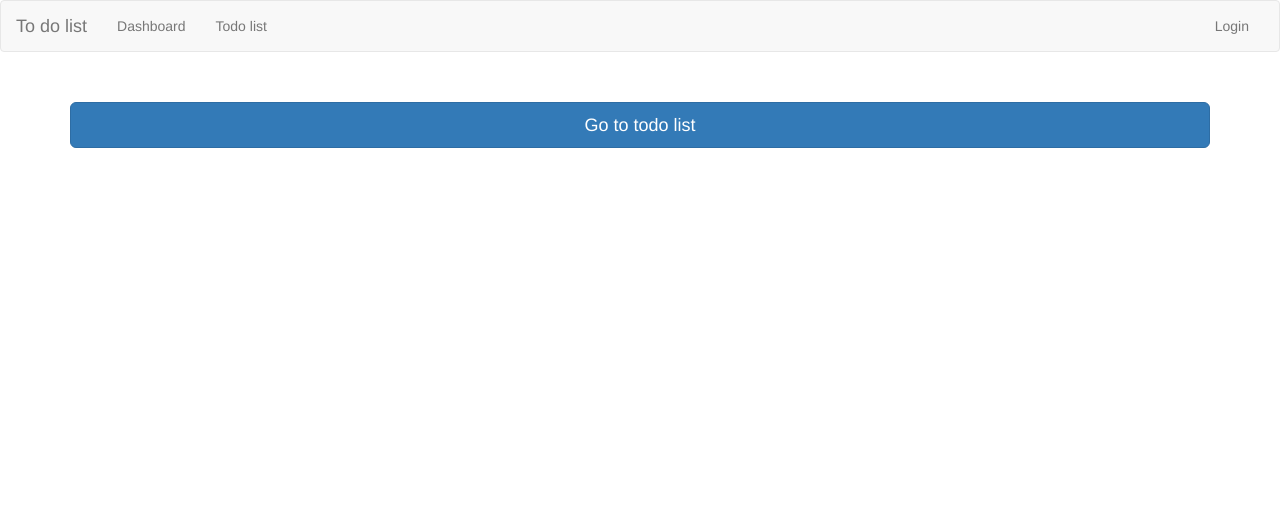
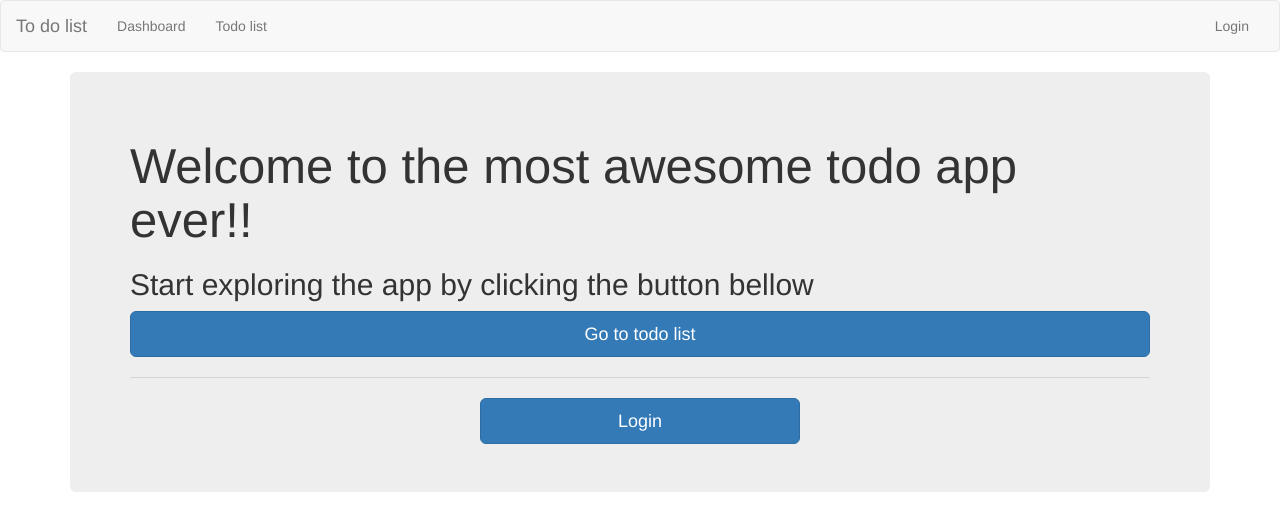
Before and after one commit to solcanmihai/todo, an Angular app: page /dashboard in a window 1280 px wide. Shown: the top 530 px of the page. Built offline with nearby package versions, Linux system fonts and the light colour scheme.

Commit message:
almost finished

```diff
--- a/package.json
+++ b/package.json
@@ -23,6 +23,7 @@
     "@angular/router": "^4.0.0",
     "core-js": "^2.4.1",
     "rxjs": "^5.1.0",
+    "ts-md5": "^1.2.0",
     "zone.js": "^0.8.4"
   },
   "devDependencies": {
--- a/src/app/app.routes.ts
+++ b/src/app/app.routes.ts
@@ -10,9 +10,11 @@ import { AddItemComponent } from './todo-list/add-item/add-item.component';
 import { NotificationComponent } from './notification/notification.component';
 import { LoginFormComponent } from './login-form/login-form.component';
 import { PageNotFoundComponent } from './page-not-found/page-not-found.component';
+import { AuthGuard } from './auth.guard';
 
 export const appRoutes: Routes =
 [
+
     {
         path: 'dashboard',
         component: DashboardComponent
@@ -20,6 +22,7 @@ export const appRoutes: Routes =
     {
         path: 'todo',
         component: TodoListComponent
+        ,canActivate: [AuthGuard]
     },
     {
         path: 'login',
--- /dev/null
+++ b/src/app/auth.guard.ts
@@ -0,0 +1,31 @@
+import { Injectable, EventEmitter, Output } from '@angular/core';
+import { CanActivate, ActivatedRouteSnapshot, RouterStateSnapshot, Router } from '@angular/router';
+import { Observable } from 'rxjs/Observable';
+
+import { AuthService } from './auth.service';
+import { NotificationsService } from './notifications.service';
+
+@Injectable()
+export class AuthGuard implements CanActivate {
+  constructor(
+    private authService: AuthService,
+    private notificationsService: NotificationsService,
+    private router: Router
+  ) {}
+
+  canActivate(){
+    let isAuthenticated = this.authService.isLoggedIn();
+
+    if(isAuthenticated == false)
+    {
+      this.notificationsService.addMessage('You must be logged in to access that page');
+      console.log('guard reached');
+
+      // not the best thing to do.. The only way I found to refresh dashboard
+      // this.router.navigateByUrl('/login');
+      // setTimeout(() => this.router.navigateByUrl('/dashboard'), 1);
+    }
+
+    return isAuthenticated;
+  }
+}
--- /dev/null
+++ b/src/app/auth.service.ts
@@ -0,0 +1,23 @@
+import { Injectable } from '@angular/core';
+
+@Injectable()
+export class AuthService {
+  private isLoggedInProperty: boolean;
+
+  constructor() {
+    this.isLoggedInProperty = false;
+  }
+
+  isLoggedIn(): boolean{
+    return this.isLoggedInProperty;
+  }
+
+  login(user: string, passwordHash: string): void{
+    this.isLoggedInProperty = true;
+  }
+
+  logout(): void{
+    this.isLoggedInProperty = false;
+  }
+
+}
--- a/src/app/dashboard/dashboard.component.css
+++ b/src/app/dashboard/dashboard.component.css
@@ -1,4 +1,3 @@
-div a{
-    margin: 30px auto;
-    display: block;
+h1{
+    font-size: 3.5em;
 }
--- a/src/app/dashboard/dashboard.component.html
+++ b/src/app/dashboard/dashboard.component.html
@@ -1,4 +1,25 @@
 <div class="container">
-  <app-notification [delay]="customDelayTime">Welcome to the todo list. This is a notification that will disappear after {{customDelayTime / 1000}} seconds </app-notification>
-  <a routerLink="/todo" class="btn btn-primary btn-lg">Go to todo list</a>
+  <div *ngFor="let notification of notifications">
+    <app-notification [delay]="5000"> {{notification}} </app-notification>
+  </div>
+  <div class="jumbotron">
+    <h1>Welcome to the most awesome todo app ever!!</h1>
+    <h2>Start exploring the app by clicking the button bellow</h2>
+    <div class="row">
+      <div class="col-md-12">
+        <a routerLink="/todo" class="btn btn-primary btn-lg btn-block">Go to todo list</a>
+      </div>
+    </div>
+    <hr>
+    <div class="row">
+      <div class="col-md-4 col-md-offset-4" *ngIf="authService.isLoggedIn() == false">
+        <a class="btn btn-primary btn-lg btn-block" routerLink="/login">Login</a>
+      </div>
+      <div class="col-md-4 col-md-offset-4" *ngIf="authService.isLoggedIn() == true">
+        <a class="btn btn-primary btn-lg btn-block" (click)="logoutDashboard()">Logout</a>
+      </div>
+    </div>
+  </div>
+
+
 </div>
--- a/src/app/dashboard/dashboard.component.ts
+++ b/src/app/dashboard/dashboard.component.ts
@@ -1,12 +1,46 @@
-import { Component } from '@angular/core';
+import { Component, OnInit } from '@angular/core';
+import { RouterModule, Router } from '@angular/router';
+
+import { AuthService } from '../auth.service';
+import { NotificationsService } from '../notifications.service';
 
 @Component({
   selector: 'app-dashboard',
   templateUrl: './dashboard.component.html',
   styleUrls: ['./dashboard.component.css']
 })
-export class DashboardComponent {
+export class DashboardComponent implements OnInit {
+  customDelayTime: number = 5000;
+  notifications: string[];
 
-  customDelayTime: number = 5000;
+  constructor(
+    private authService: AuthService,
+    private router: Router,
+    private notificationService: NotificationsService
+  ) { }
 
+  ngOnInit(){
+    this.notifications = this.notificationService.retriveMessages();
+    setTimeout(()=>{
+      this.notifications = [];
+    }, 5000);
+
+    this.notificationService.newMessageAdded.subscribe(
+      data => {
+        if(this.router.url == '/dashboard'){
+          this.notifications = this.notificationService.retriveMessages();
+          // setTimeout(() => {
+          //   //this.notifications = [];
+          //   this.notifications.push('inca una');
+          //   this.notifications = [];
+          // }, 5000);
+        }
+      }
+    );
+  }
+
+  logoutDashboard(): void{
+    this.authService.logout();
+    this.router.navigateByUrl("/");
+  }
 }
--- a/src/app/login-form/login-form.component.html
+++ b/src/app/login-form/login-form.component.html
@@ -3,13 +3,13 @@
     <form>
       <div class="form-group">
         <label for="exampleInputEmail1">Email address</label>
-        <input type="email" class="form-control" id="exampleInputEmail1" placeholder="Email">
+        <input type="email" class="form-control" id="exampleInputEmail1" placeholder="Email" #email>
       </div>
       <div class="form-group">
         <label for="exampleInputPassword1">Password</label>
-        <input type="password" class="form-control" id="exampleInputPassword1" placeholder="Password">
+        <input type="password" class="form-control" id="exampleInputPassword1" placeholder="Password" #password>
       </div>
-      <button class="btn btn-default">Submit</button>
+      <button class="btn btn-default" (click)="handleLogin(email.value, password.value)">Submit</button>
     </form>
   </div>
 </div>
--- a/src/app/login-form/login-form.component.ts
+++ b/src/app/login-form/login-form.component.ts
@@ -1,15 +1,25 @@
-import { Component, OnInit } from '@angular/core';
+import { Component } from '@angular/core';
+import { Md5 } from 'ts-md5/dist/md5';
+import { Router } from '@angular/router';
+
+import { AuthService } from '../auth.service';
 
 @Component({
   selector: 'app-login-form',
   templateUrl: './login-form.component.html',
   styleUrls: ['./login-form.component.css']
 })
-export class LoginFormComponent implements OnInit {
+export class LoginFormComponent {
 
-  constructor() { }
+  constructor(
+    private authService: AuthService,
+    private router: Router
+  ) {}
 
-  ngOnInit() {
+  hashedStr: string;
+
+  handleLogin(username: string, password: string): void{
+    this.authService.login(username, password);
+    this.router.navigateByUrl('/');
   }
-
 }
--- a/src/app/notification/notification.component.html
+++ b/src/app/notification/notification.component.html
@@ -1,3 +1,3 @@
-<div *ngIf='afisat' class="alert alert-success">
+<div *ngIf='afisat' class="alert alert-danger">
     <ng-content></ng-content>
 </div>
--- /dev/null
+++ b/src/app/notifications.service.ts
@@ -0,0 +1,26 @@
+import { Injectable, Output, EventEmitter } from '@angular/core';
+import { Router } from '@angular/router';
+
+@Injectable()
+export class NotificationsService {
+  private messages: string[];
+
+  @Output() newMessageAdded = new EventEmitter();
+
+  constructor(private router: Router) {
+    this.messages = [];
+  }
+
+  addMessage(message: string): void{
+    this.messages.push(message);
+    this.newMessageAdded.emit();
+    this.router.navigateByUrl('/');
+  }
+
+  retriveMessages(): string[]{
+    let toBeSent: string[] = this.messages;
+    this.messages = [];
+    return toBeSent;
+  }
+
+}
```
Also changed, not shown: src/app/app.module.ts (+9 -1 lines), 1 other file (tests, documents, lock files or other folders).
